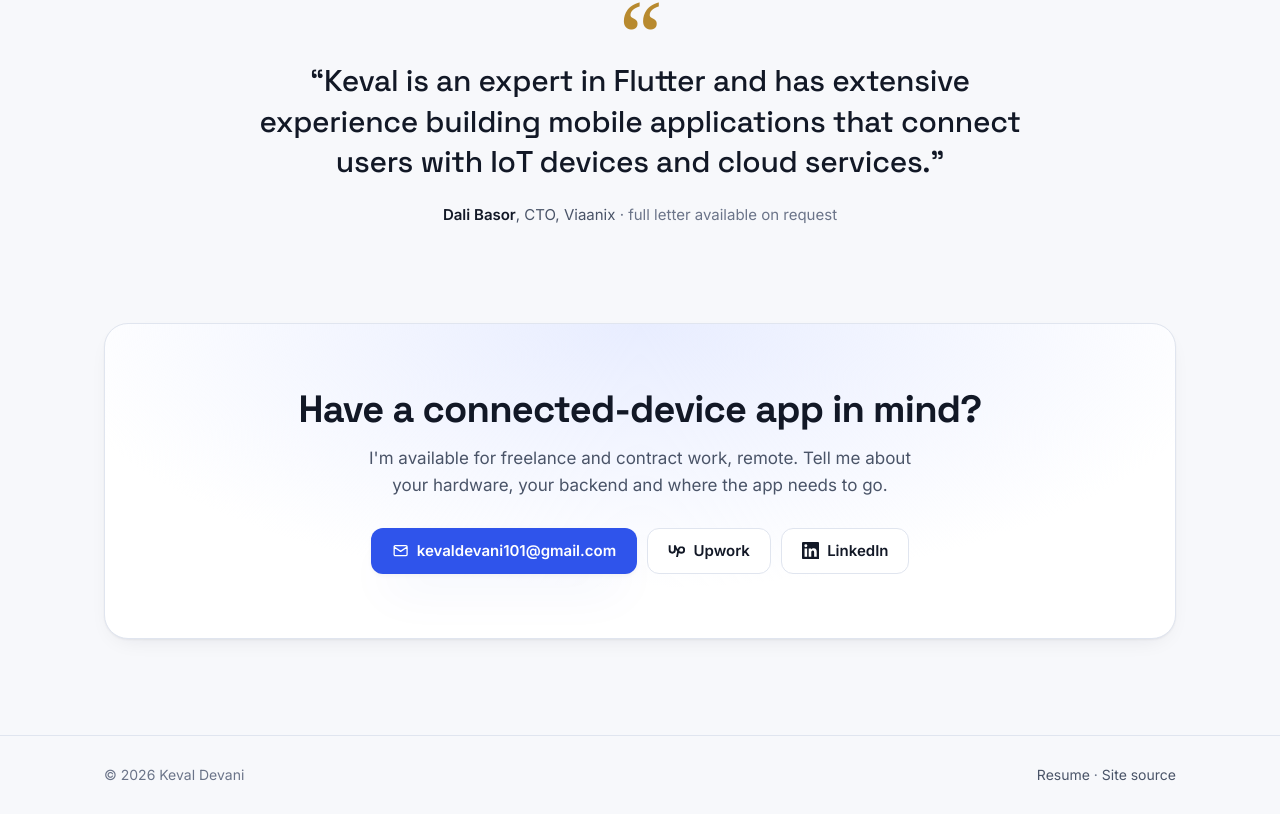
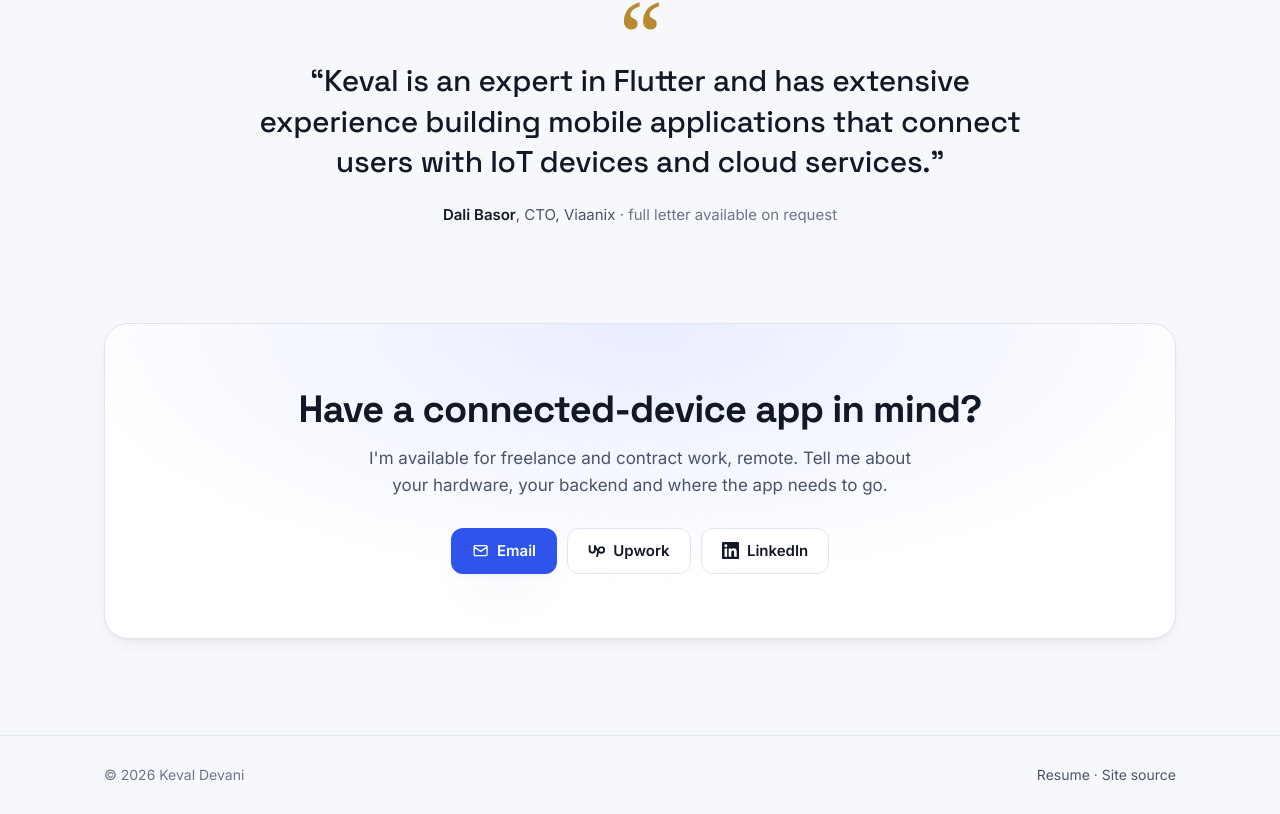
Before and after one commit to keval-devani/keval-devani.github.io, a plain HTML site: page index.html in a window 1280 px wide. Shown: the part 5154-5968 px from the top of the page. Drawn offline with Linux system fonts and the light colour scheme.

Commit message:
Show Email as a button label instead of the full address

```diff
--- a/index.html
+++ b/index.html
@@ -410,7 +410,7 @@
           <h2>Have a connected-device app in mind?</h2>
           <p>I'm available for freelance and contract work, remote. Tell me about your hardware, your backend and where the app needs to go.</p>
           <div class="cta-row center">
-            <a class="btn btn-primary" href="mailto:kevaldevani101@gmail.com"><svg class="icon"><use href="#i-mail"/></svg>kevaldevani101@gmail.com</a>
+            <a class="btn btn-primary" href="mailto:kevaldevani101@gmail.com"><svg class="icon"><use href="#i-mail"/></svg>Email</a>
             <a class="btn btn-ghost" href="https://www.upwork.com/freelancers/~01cc1b3bab838f6fc2" target="_blank" rel="noopener"><svg class="icon"><use href="#i-upwork"/></svg>Upwork</a>
             <a class="btn btn-ghost" href="https://www.linkedin.com/in/keval-devani" target="_blank" rel="noopener"><svg class="icon"><use href="#i-linkedin"/></svg>LinkedIn</a>
           </div>
```
